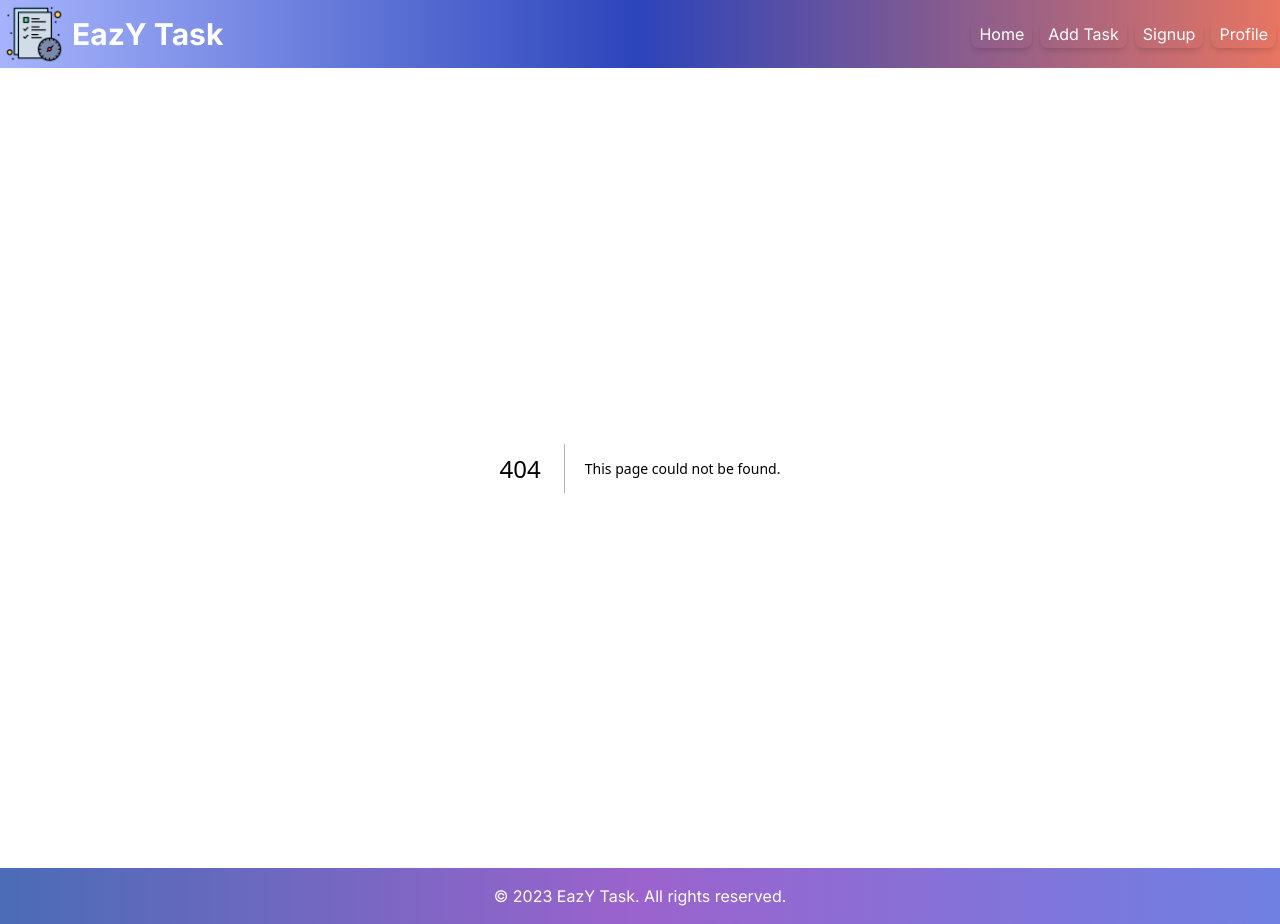
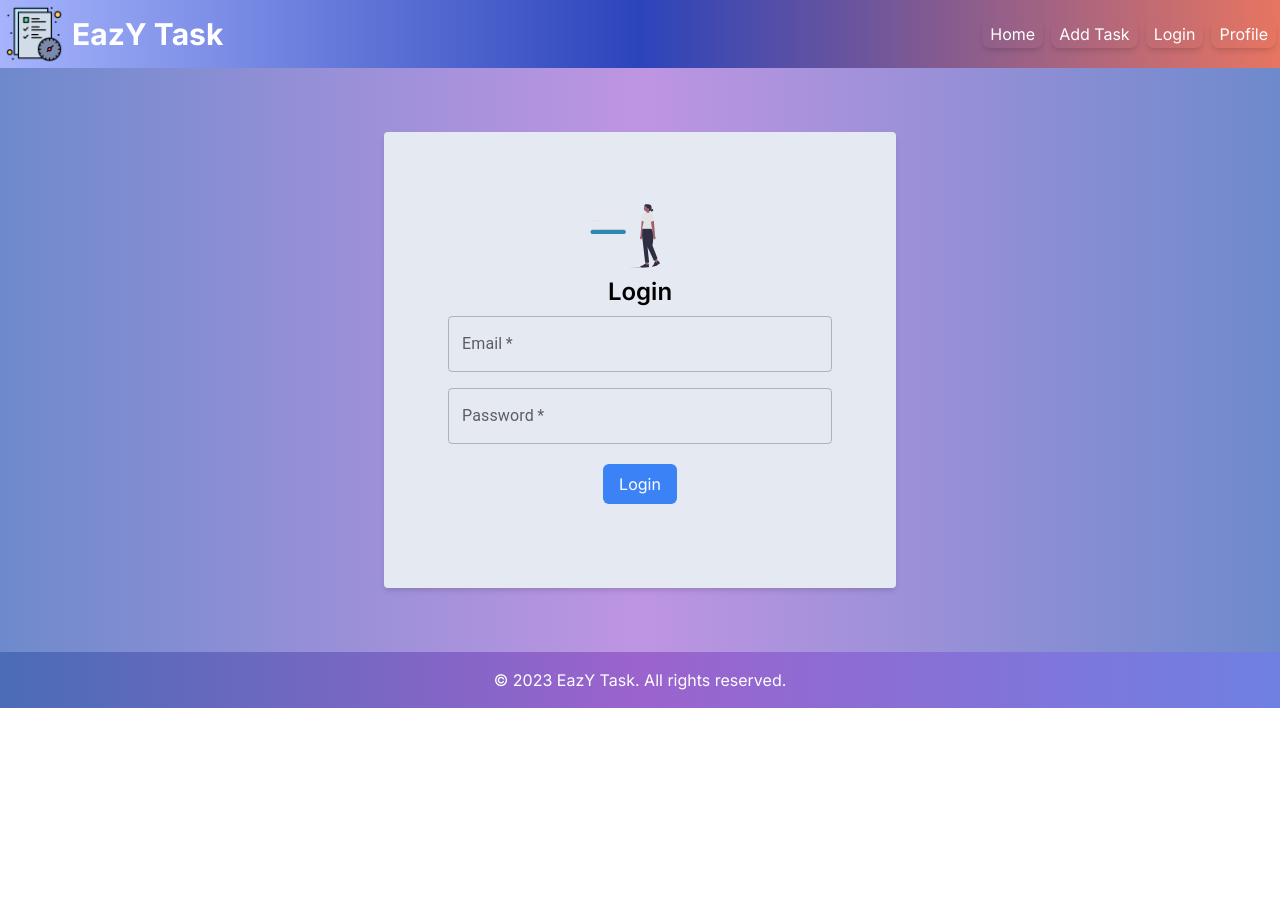
Before and after one commit to pranjal969/eazy-task, a Next.js app: page /login in a window 1280 px wide. Before the commit this address had no page. After the commit the page ends 800 px from the top, so only its background shows below. Built offline with nearby package versions, Linux system fonts and the light colour scheme; no server answers.

Commit message:
Login page created

```diff
--- a/src/app/add-task/page.js
+++ b/src/app/add-task/page.js
@@ -83,9 +83,9 @@ const AddTaskPage = () => {
                   value={formData.status}
                   onChange={handleChange}
                 >
-                    <MenuItem value="Select Status" disabled>Select Status</MenuItem>
-                    <MenuItem value="Completed">Completed</MenuItem>
-                    <MenuItem value="Pending">Pending</MenuItem>
+                  <MenuItem value="Select Status" disabled>Select Status</MenuItem>
+                  <MenuItem value="Completed">Completed</MenuItem>
+                  <MenuItem value="Pending">Pending</MenuItem>
                 </Select>
               </FormControl>
             </Grid>
--- /dev/null
+++ b/src/app/login/page.js
@@ -0,0 +1,97 @@
+'use client'
+import React, { useState } from 'react';
+import { addUser } from '@/services/userService';
+import { toast } from 'react-toastify';
+import { Grid, TextField } from '@mui/material';
+
+const initialFormData = {
+  email: '',
+  password: '',
+};
+
+const LoginPage = () => {
+  const [formData, setFormData] = useState(initialFormData);
+
+  const handleChange = (e) => {
+    const { name, value } = e.target;
+      setFormData((prevData) => ({
+        ...prevData,
+        [name]: value,
+      }));
+
+  };
+  const handleSubmit = async (e) => {
+    e.preventDefault();
+    // Handle form submission here
+    try {
+      console.log('Form submitted with login data:', formData);
+    //  const result = await addUser(formData);
+      toast.success("Login Successfull", {
+        position: 'top-left',
+        autoClose: 3000,
+      });
+      setFormData(initialFormData);
+    } catch (error) {
+      console.log(error);
+      toast.error("Invalid credentials", {
+        position: 'top-left',
+        autoClose: 3000,
+      });
+    }
+  };
+
+  return (
+    <div className='fluid-container bg-gradient-to-r from-[#6e8acc] via-[#be95e2] to-[#6e8acc]'>
+
+      <div className="flex justify-center items-center ">
+        <form onSubmit={handleSubmit} className="w-full max-w-lg mt-16 mb-16 p-16 pb-15 ml-2 mr-2  rounded shadow-md bg-[#e5e9f1] ">
+          <div className='flex justify-center mb-2' >
+            <img style={{ borderRadius: '50%' }}
+              src="/signup.svg" width={"100px"} height={"100px"} alt="" />
+          </div>
+
+          <h2 className="text-2xl font-semibold mb-2  flex justify-center">Login</h2>
+
+          <Grid container spacing={2}>
+            <Grid item xs={12} >
+              <TextField
+                label="Email"
+                name="email"
+                type='email'
+                fullWidth
+                value={formData.email}
+                onChange={handleChange}
+                autoComplete="off"
+                required
+              />
+            </Grid>
+            <Grid item xs={12} >
+              <TextField
+                label="Password"
+                name="password"
+                type="password"
+                fullWidth
+                value={formData.password}
+                onChange={handleChange}
+                autoComplete='off'
+                required
+              />
+            </Grid>
+          </Grid>
+          <div className="text-center ">
+            <button
+              type="submit"
+              className="bg-blue-500 mt-5 mb-5 text-white px-4 py-2 rounded-md hover:bg-blue-600"
+            >
+              Login
+            </button>
+          </div>
+        </form>
+      </div>
+    </div>
+  );
+
+
+};
+
+export default LoginPage;
--- a/src/app/signup/page.js
+++ b/src/app/signup/page.js
@@ -1,12 +1,10 @@
 'use client'
 import React, { useState } from 'react';
-import Image from 'next/image';
 import { addUser } from '@/services/userService';
 import { toast } from 'react-toastify';
-import { Grid, TextField, Button, FormControl, InputLabel, MenuItem, Select } from '@mui/material';
+import { Grid, TextField } from '@mui/material';
 
-const SignupPage = () => {
-  const [formData, setFormData] = useState({
+const initialFormData = {
   name: '',
   email: '',
   password: '',
@@ -15,9 +13,12 @@ const SignupPage = () => {
   address: {
     street: '',
     city: '',
-      pincode:'',
+    pincode: '',
   },
-  });
+};
+
+const SignupPage = () => {
+  const [formData, setFormData] = useState(initialFormData);
 
   const handleChange = (e) => {
     const { name, value } = e.target;
@@ -50,6 +51,7 @@ const SignupPage = () => {
         position: 'top-left',
         autoClose: 3000,
       });
+      setFormData(initialFormData);
     } catch (error) {
       console.log(error);
       toast.error("Error creating user", {
@@ -86,6 +88,7 @@ const SignupPage = () => {
               <TextField
                 label="Email"
                 name="email"
+                type='email'
                 fullWidth
                 value={formData.email}
                 onChange={handleChange}
--- a/src/components/Navbar.jsx
+++ b/src/components/Navbar.jsx
@@ -19,13 +19,18 @@ const Navbar = () => {
             </Link>
           </li>
           <li className="transform hover:scale-105">
-            <Link href="/add-task"  style={{ whiteSpace: 'nowrap' }} className="text-white text-md py-1 px-2 rounded-lg shadow-md transition duration-300 ease-in-out">
+            <Link href="/add-task" style={{ whiteSpace: 'nowrap' }} className="text-white text-md py-1 px-2 rounded-lg shadow-md transition duration-300 ease-in-out">
               Add Task
             </Link>
           </li>
-          <li className="transform hover:scale-105">
+          {/* <li className="transform hover:scale-105">
             <Link href="/signup" className="text-white text-md py-1 px-2 rounded-lg shadow-md transition duration-300 ease-in-out">
               Signup
+            </Link>
+          </li> */}
+          <li className="transform hover:scale-105">
+            <Link href="/login" className="text-white text-md py-1 px-2 rounded-lg shadow-md transition duration-300 ease-in-out">
+              Login
             </Link>
           </li>
           <li className="transform hover:scale-105">
@@ -33,11 +38,6 @@ const Navbar = () => {
               Profile
             </Link>
           </li>
-          {/* <li className="transform hover:scale-105">
-            <Link href="#" className="text-white text-md py-1 px-2 rounded-lg shadow-md transition duration-300 ease-in-out">
-              Logout
-            </Link>
-          </li> */}
         </ul>
       </div>
     </nav>
--- a/src/components/homepage/Banner.js
+++ b/src/components/homepage/Banner.js
@@ -3,8 +3,14 @@ import React from 'react';
 import Button from '@mui/material/Button';
 import Image from 'next/image';
 import Link from 'next/link';
+import { useRouter } from 'next/navigation';
 
 const Banner = () => {
+  const router = useRouter();
+
+  const handleButtonClick = () => {
+    router.push('/signup');
+  };
   return (
     <div className="bg-gradient-to-r from-[#a5b4fc] via-[#ee634a] to-[#a5b4fc] py-12 shadow-xl">
       <div className="container mx-auto px-4 flex items-center justify-between">
@@ -16,10 +22,12 @@ const Banner = () => {
             Keep track of your tasks, set due dates, and receive reminders.
           </p>
           <div className="mt-8">
-            <Button variant="contained" color="secondary" className="custrmr">
+            <Button onClick={handleButtonClick}
+              variant="contained" color="secondary" className="custrmr">
               Add Task
             </Button>
-            <Button style={{ whiteSpace: 'nowrap' }} variant="contained" color="secondary" className='cstmd'>
+            <Button onClick={handleButtonClick}
+              style={{ whiteSpace: 'nowrap' }} variant="contained" color="secondary" className='cstmd'>
               Set Reminders
             </Button>
           </div>
--- a/src/components/homepage/Testimonal.js
+++ b/src/components/homepage/Testimonal.js
@@ -42,7 +42,7 @@ const Testimonials = () => {
               <img
                 src={testimonial.avatar}
                 alt={testimonial.name}
-                className="w-20 h-20 mx-auto rounded-full mb-4"
+                className="w-20 h-20 mx-auto rounded-full mb-4 "
               />
               <p className="text-gray-600 mb-4">{testimonial.content}</p>
               <p className="font-semibold">{testimonial.name}</p>
```
Lines whose indentation alone changed are shown as unchanged.
